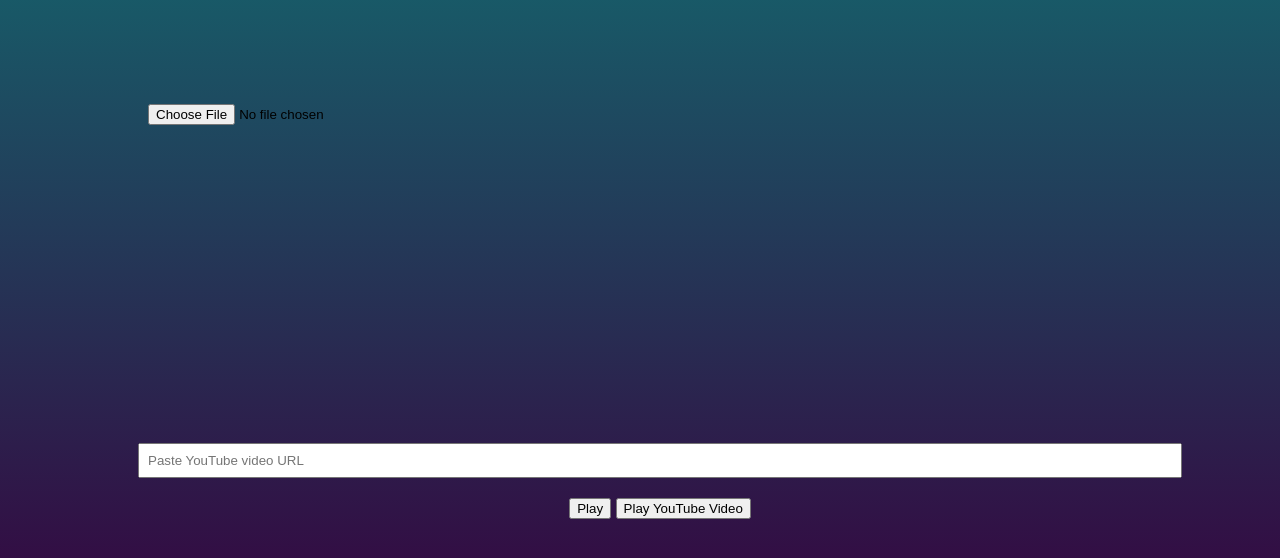
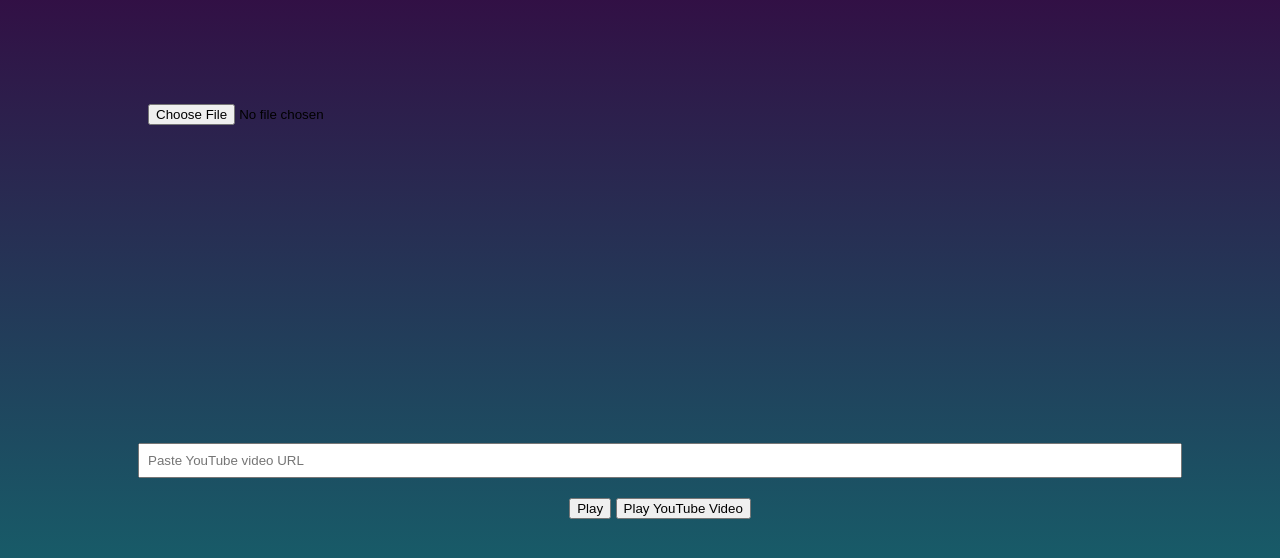
Before and after one commit to Trishammk/video-player, a plain HTML site: page index.html in a window 1280 px wide. Shown: the part 224-782 px from the top of the page. Drawn offline with Linux system fonts and the light colour scheme.

Commit message:
Update index.html

```diff
--- a/index.html
+++ b/index.html
@@ -12,7 +12,7 @@
       margin: 20px;
        height: 100vh;
        width: 100%;
-      background: linear-gradient(to bottom, #175d69 23%, #330c43 95%);
+      background: linear-gradient(to bottom, #330c43 23%, #175d69 95%);
 
     }
 
```
